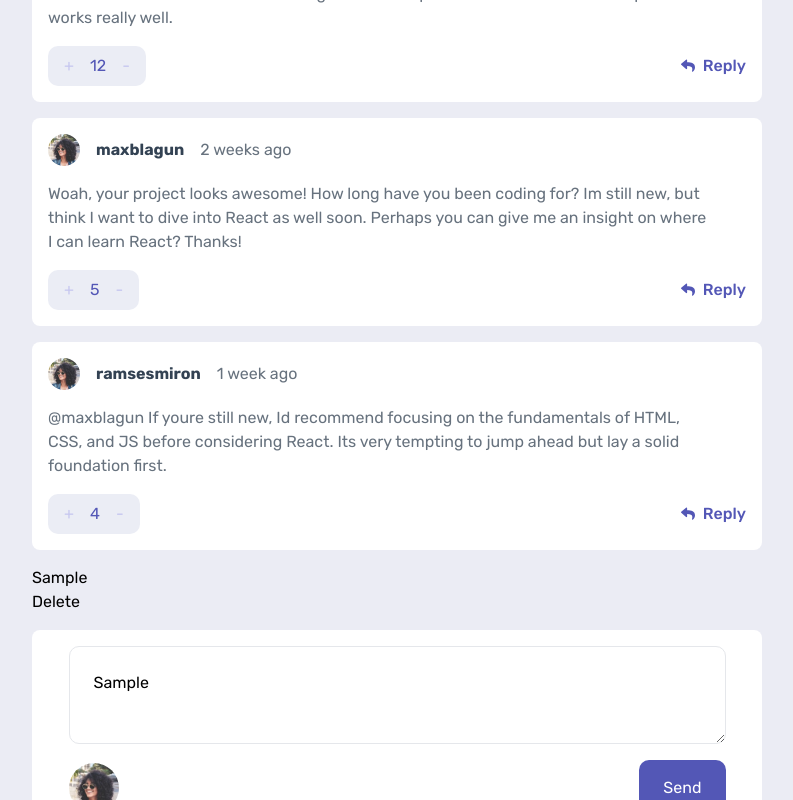
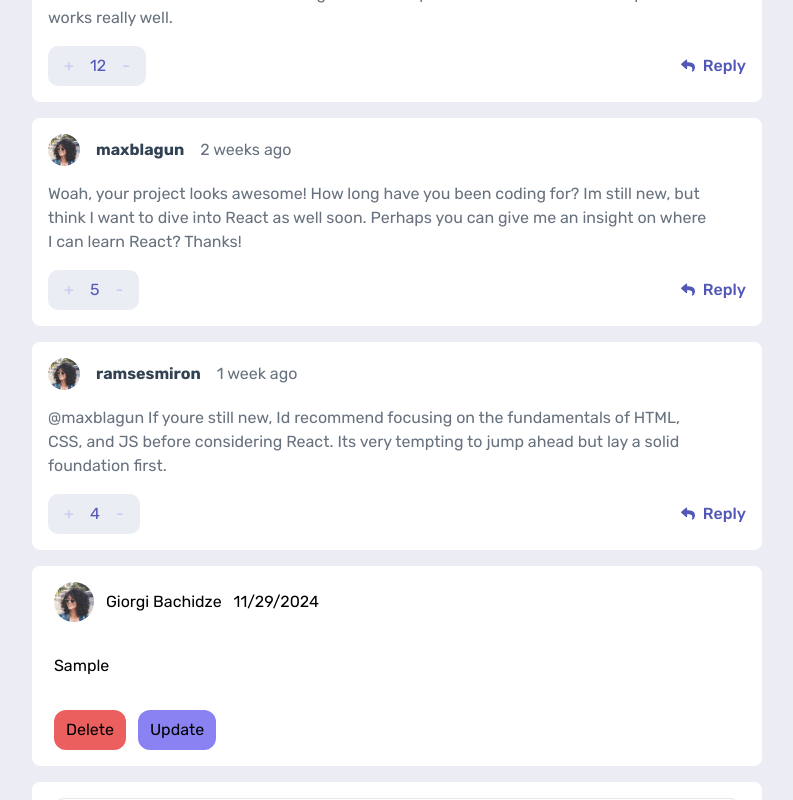
Before and after one commit to Bachidze/InteractiveCommentsApp, a Next.js app: page / in a window 1280 px wide. Both pictures are taken after typing "Sample" into the empty fields and a click on the button "Send". Shown: the part 138-938 px from the top of the page, without its empty margins (243-1036 px from the left). Built offline with nearby package versions, Linux system fonts and the light colour scheme.

Commit message:
Feat(Add):AddUpdateFunc

```diff
--- a/app/components/organisms/Card.tsx
+++ b/app/components/organisms/Card.tsx
@@ -1,4 +1,4 @@
-"use client"
+"use client";
 import Image from "next/image";
 import React, { FormEvent, useState } from "react";
 import CurlyGirl from "../../../public/assets/CurlyOval.svg";
@@ -10,28 +10,47 @@ interface cardInterFace {
   Date: string;
   ParaGraph: string;
   name: string;
+  image: string;
 }
 
 export default function Card() {
   const [textarea, setTextArea] = useState("");
   const [card, setCard] = useState<cardInterFace[]>([]);
+  const [editCardId, setEditCardId] = useState<number | null>(null);
+  const GirlImage = "/assets/CurlyOval.svg";
 
   const handleSubmit = (e: FormEvent<HTMLFormElement>) => {
     e.preventDefault();
     if (textarea.trim()) {
       const newCardObj = {
         id: card.length + 1,
-        Date: new Date().toISOString(),
+        Date: new Date().toLocaleDateString(),
         ParaGraph: textarea,
-        name: "New User"
+        name: "New User",
+        image: GirlImage,
       };
       setCard((prev) => [...prev, newCardObj]);
     }
+    setTextArea("")
   };
 
-  const handleDelete = (id:number) => {
-    setCard(prev => prev.filter(el => el.id !== Number(id)))
-  }
+  const handleDelete = (id: number) => {
+    setCard((prev) => prev.filter((el) => el.id !== Number(id)));
+  };
+
+  const handleUpdate = (id: number) => {
+    setEditCardId(id);
+    const cardToEdit = card.find((el) => el.id === id);
+    if (cardToEdit) setTextArea(cardToEdit.ParaGraph);
+  };
+
+  const saveUpdate = (id: number) => {
+    setCard((prev) =>
+      prev.map((el) => (el.id === id ? { ...el, ParaGraph: textarea } : el))
+    );
+    setEditCardId(null);
+    setTextArea("");
+  };
 
   const handleKeyDown = (e: React.KeyboardEvent<HTMLTextAreaElement>) => {
     if (e.key === "Enter" && !e.shiftKey) {
@@ -91,14 +110,55 @@ export default function Card() {
         </div>
       ))}
 
+      {editCardId && (
+        <div className="bg-white p-4 rounded-lg">
+          <textarea
+            value={textarea}
+            onChange={(e) => setTextArea(e.target.value)}
+            className="w-[90%] p-6 m-4 rounded-[10px] outline-none border"
+          />
+         <div className="flex gap-3">
+         <button
+            onClick={() => saveUpdate(editCardId)}
+            className="bg-[#5357B6] py-2 px-4 rounded-[10px] text-white"
+          >
+            Save
+          </button>
+          <button
+            onClick={() => setEditCardId(null)}
+            className="bg-[#eb5f5f] py-2 px-4 rounded-[10px] text-white"
+          >
+            Cancel
+          </button>
+         </div>
+        </div>
+      )}
+
       {card.map((el) => (
-        <div key={el.id}>
-        <div>
-          <h1>{el.ParaGraph}</h1>
-        </div>
-        <div>
-          <button onClick={() => handleDelete(el.id)}>Delete</button>
-        </div>
+        <div
+          key={el.id}
+          className="bg-white flex justify-between py-4 rounded-lg"
+        >
+          <div className="w-[94%] m-auto flex flex-col">
+            <div className="flex items-center gap-3">
+              <Image src={el.image} alt="GirlImage" width={40} height={40} />
+              <h2>Giorgi Bachidze</h2>
+              <h3>{el.Date}</h3>
+            </div>
+            <div>
+              <div className="py-8">
+                <h1>{el.ParaGraph}</h1>
+              </div>
+              <div className="flex gap-3">
+                <div className="bg-[#eb5f5f] py-2 px-3 rounded-xl inline-block">
+                  <button onClick={() => handleDelete(el.id)}>Delete</button>
+                </div>
+                <div className="bg-[#8a82f2] py-2 px-3 rounded-xl inline-block">
+                  <button onClick={() => handleUpdate(el.id)}>Update</button>
+                </div>
+              </div>
+            </div>
+          </div>
         </div>
       ))}
 
@@ -111,10 +171,10 @@ export default function Card() {
               value={textarea}
               onKeyDown={handleKeyDown}
               onChange={(e) => setTextArea(e.target.value)}
-              className="w-[90%] p-6 m-4 rounded-[10px] outline-none border"
+              className="w-[94%] p-6 m-4 rounded-[10px] outline-none border"
             />
           </div>
-          <div className="flex items-center justify-between w-[90%] m-auto">
+          <div className="flex items-center justify-between w-[95%] m-auto">
             <div>
               <Image
                 className="w-[50px] h-[50px]"
```
